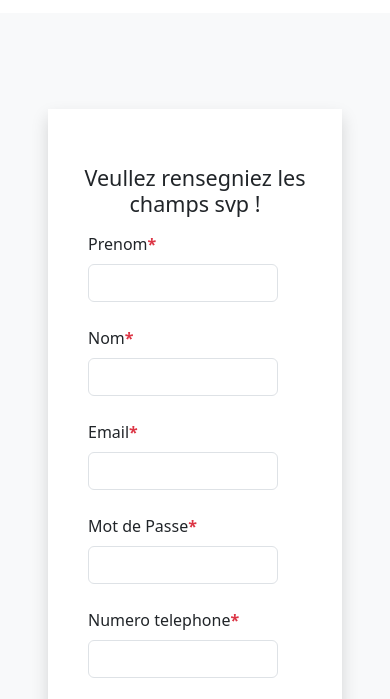
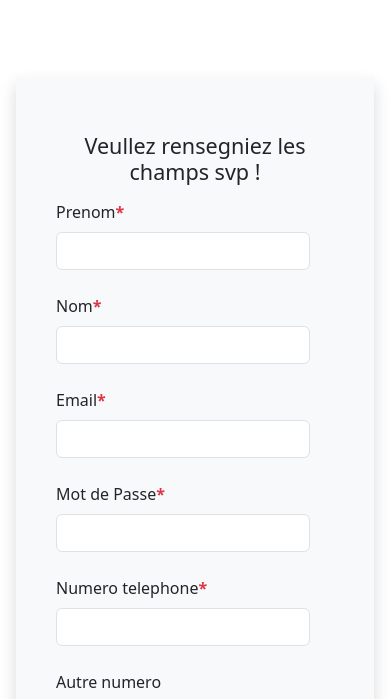
Before and after one commit to saliou1/GTS, a plain HTML site: page inscritt/index.html in a window 390 px wide. Shown: the part 109-808 px from the top of the page. Drawn offline with nearby package versions, Linux system fonts and the light colour scheme.

Commit message:
Update index.html

```diff
--- a/inscritt/index.html
+++ b/inscritt/index.html
@@ -80,10 +80,10 @@
   </section>
 </section>
 <!--------section conexion-->
-<section id="conexion" class="conexion bg-light p-5">
+<section id="conexion" class="conexion p-3">
   <div class="container">
     <div class="row">
-        <div class="col-md-8 col-sm-12 mt-5 shadow bg-white">
+        <div class="col-md-8 col-sm-12 mt-5 shadow bg-light">
         <form class="row g-3 p-4">
         <h4 class="text-center mt-5 mb-3">Veullez rensegniez les champs svp !</h4>
         <div class="row">
```
